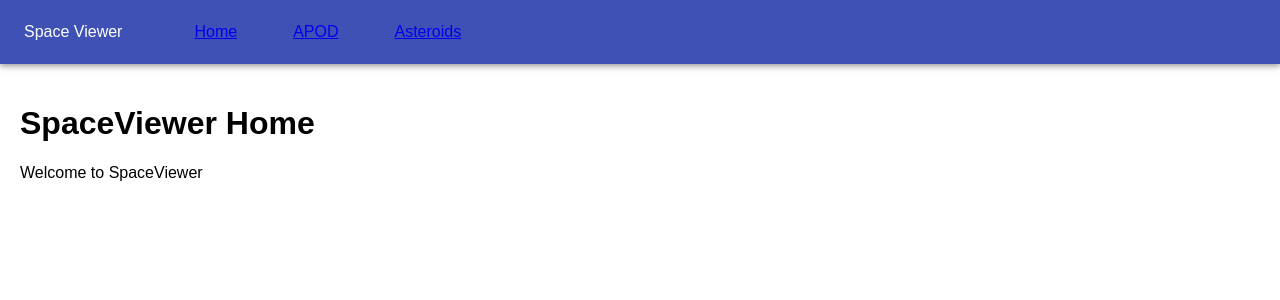
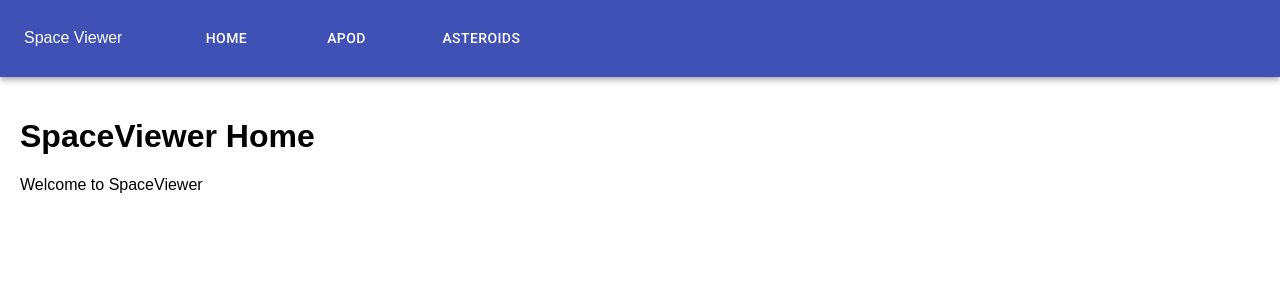
Before and after one commit to antoniocapizzi95/spaceviewer, a React (Create React App) app: page / in a window 1280 px wide. Shown: the top 300 px of the page. Built offline with nearby package versions, Linux system fonts and the light colour scheme.

Commit message:
fixed front-end

```diff
--- a/src/App.js
+++ b/src/App.js
@@ -13,6 +13,7 @@ import {
 import ListItem from "@material-ui/core/ListItem";
 import ListItemText from "@material-ui/core/ListItemText";
 import List from "@material-ui/core/List";
+import Button from '@material-ui/core/Button';
 
 
 class App extends Component {
@@ -33,20 +34,26 @@ class App extends Component {
 
                       <ListItemText inset>
                         <TypoGraphy color="inherit" variant="title">
-                          <NavLink to="/"> Home </NavLink>
+                            <NavLink to="/">
+                                <Button> <div className="white"> Home </div> </Button>
+                            </NavLink>
                         </TypoGraphy>
                       </ListItemText>
 
 
                       <ListItemText inset>
                         <TypoGraphy color="inherit" variant="title">
-                          <NavLink to="/apod"> APOD </NavLink>
+                          <NavLink to="/apod">
+                              <Button> <div className="white">APOD</div> </Button>
+                          </NavLink>
                         </TypoGraphy>
                       </ListItemText>
 
                       <ListItemText inset>
                         <TypoGraphy color="inherit" variant="title">
-                          <NavLink to="/asteroids"> Asteroids </NavLink>
+                          <NavLink to="/asteroids">
+                              <Button> <div className="white">Asteroids</div> </Button>
+                          </NavLink>
                         </TypoGraphy>
                       </ListItemText>
                     </ListItem>
--- a/src/components/apod/Photo.js
+++ b/src/components/apod/Photo.js
@@ -1,11 +1,27 @@
 import React from "react";
+import Card from '@material-ui/core/Card';
+import CardContent from '@material-ui/core/CardContent';
+import Grid from '@material-ui/core/Grid';
+
+const marg = {
+    marginBottom: '20px'
+};
 
 const Photo = props => (
-    <div>
-        <h3>{props.photo.title}</h3>
-        <img src={props.photo.url} alt={props.photo.title} />
-        <p>{props.photo.explanation}</p>
-    </div>
+    <Grid container direction="column">
+        <Card style={marg}>
+            <CardContent>
+                <h3>{props.photo.title}</h3>
+                <img src={props.photo.url} alt={props.photo.title} />
+            </CardContent>
+        </Card>
+        <Card>
+            <CardContent>
+                <p>{props.photo.explanation}</p>
+            </CardContent>
+        </Card>
+
+    </Grid>
 );
 
 export default Photo;
--- a/src/components/asteroids/ShowData.js
+++ b/src/components/asteroids/ShowData.js
@@ -1,9 +1,34 @@
 import React from "react";
+import Card from '@material-ui/core/Card';
+import CardActions from '@material-ui/core/CardActions';
+import CardContent from '@material-ui/core/CardContent';
+import Button from '@material-ui/core/Button';
+import Typography from '@material-ui/core/Typography';
+
+const marg = {
+    margin: '20px'
+};
 
 const ShowData = props => (
-    <div>
-        {props.asteroids.id} - {props.asteroids.name} - {props.asteroids.close_approach_data[0].close_approach_date} - <a href={props.asteroids.nasa_jpl_url}>Link</a>
-    </div>
+
+    <Card style={marg} direction='row'>
+        <CardContent>
+            <Typography variant="h6" component="h3">
+                ID: {props.asteroids.id}
+            </Typography>
+            <Typography variant="h5" component="h2">
+                Name: {props.asteroids.name}
+            </Typography>
+            <Typography variant="h6" component="h3">
+                Date: {props.asteroids.close_approach_data[0].close_approach_date}
+            </Typography>
+        </CardContent>
+        <CardActions>
+            <Button size="small" href={props.asteroids.nasa_jpl_url}>Link</Button>
+        </CardActions>
+
+    </Card>
+
 );
 
 export default ShowData;
--- a/src/components/asteroids/asteroids.js
+++ b/src/components/asteroids/asteroids.js
@@ -1,6 +1,7 @@
 import React, { Component } from "react";
 import DateInput from "./DateInput.js";
-import ShowData from "./ShowData.js"
+import ShowData from "./ShowData.js";
+import Grid from '@material-ui/core/Grid';
 
 class Asteroids extends Component {
     state = {
@@ -46,12 +47,13 @@ class Asteroids extends Component {
                 <h1>Asteroids</h1>
                 <div>
                     <DateInput changeDate={this.changeDate}></DateInput>
-
-                    {arr.map((value, index) => {
-                        return value.map((v, i) => {
-                            return <ShowData asteroids = {v}></ShowData>
-                        })
-                    })}
+                    <Grid container direction="row">
+                        {arr.map((value, index) => {
+                            return value.map((v, i) => {
+                                return <ShowData asteroids = {v}></ShowData>
+                            })
+                        })}
+                    </Grid>
 
                 </div>
 
--- a/src/index.css
+++ b/src/index.css
@@ -6,3 +6,7 @@ body {
 .padd {
   padding: 20px;
 }
+
+.white{
+  color: white;
+}
```
